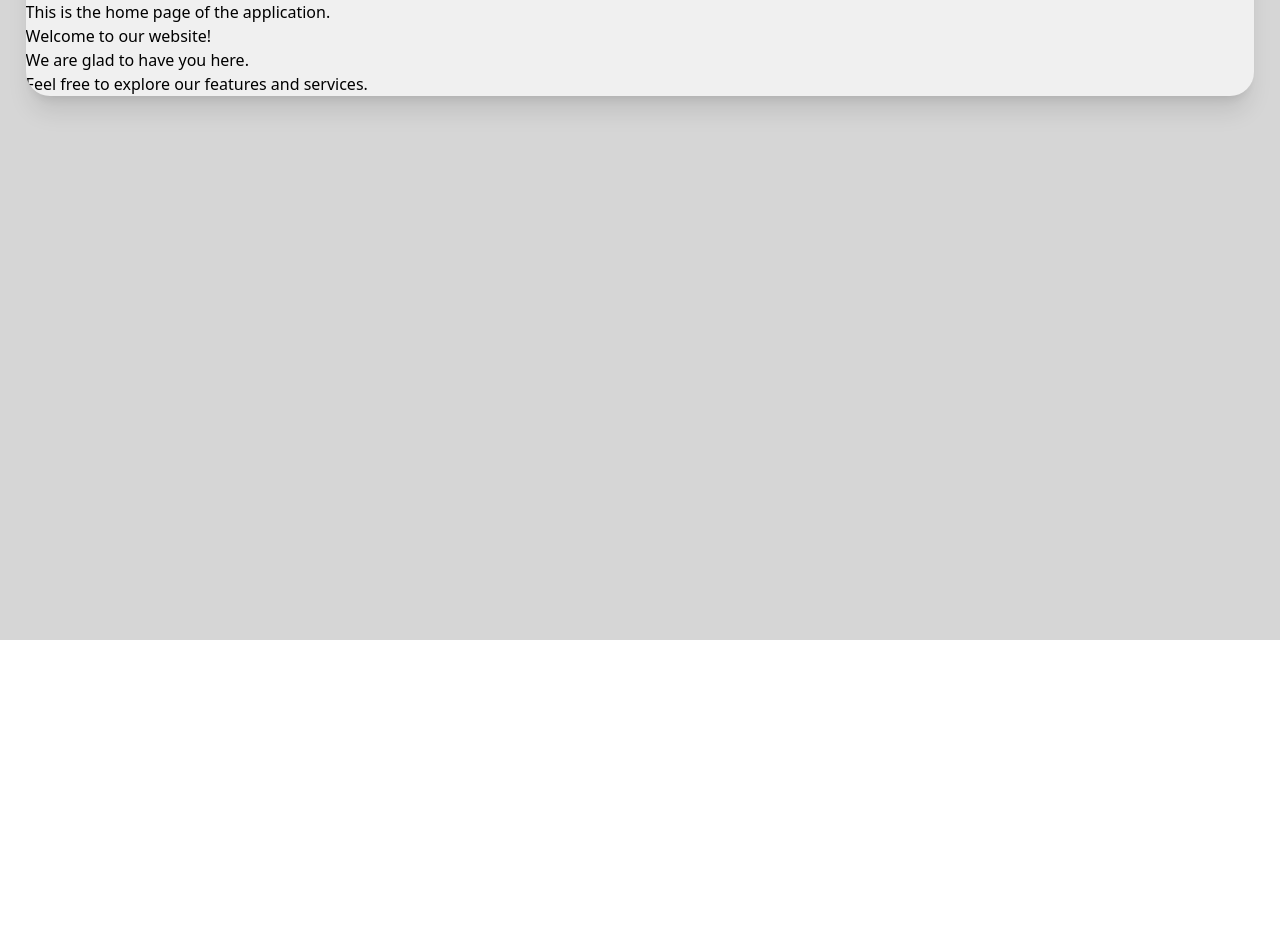
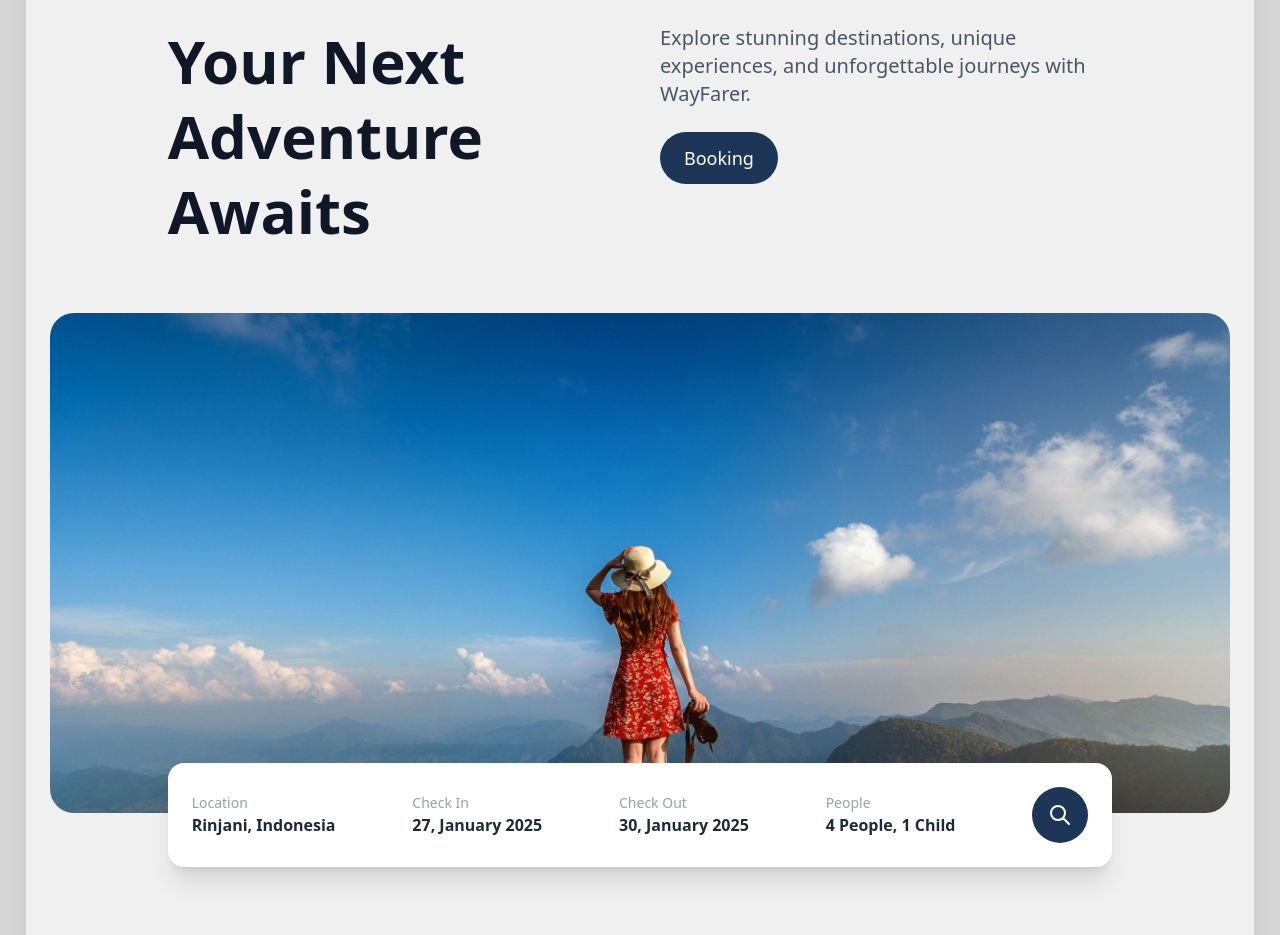
Before and after one commit to Fica-Web/Smart-Travels, a React (Vite) app in the folder frontend/: page / in a window 1280 px wide. Shown: the part 160-1095 px from the top of the page. Before the commit the page ends 800 px from the top, so only its background shows below. Built offline with nearby package versions, Linux system fonts and the light colour scheme.

Commit message:
add herosection

```diff
--- /dev/null
+++ b/frontend/src/components/shared/Hero.jsx
@@ -0,0 +1,67 @@
+import React from "react";
+import hero from '../../assets/image/hero/woman-hand-holding-camera-standing-top-rock-nature-travel-concept (1).jpg'
+
+const Hero = () => {
+  return (
+    <section className="w-full bg-[#f0f0f0] pb-16">
+      <div className="container mx-auto flex flex-col items-center px-6">
+
+        {/* Title, Description, and Button */}
+        <div className="flex flex-col md:flex-row justify-between items-center md:items-start gap-10 w-full md:w-4/5 mt-12 text-left">
+
+          {/* Left (Heading) */}
+          <div className="flex-1">
+            <h1 className="text-4xl sm:text-5xl md:text-6xl font-bold leading-tight text-gray-900">
+              Your Next <br /> Adventure Awaits
+            </h1>
+          </div>
+
+          {/* Right (Paragraph + Button) */}
+          <div className="flex-1 flex flex-col items-start">
+            <p className="text-base sm:text-lg md:text-xl text-gray-600 mb-6">
+              Explore stunning destinations, unique experiences, and unforgettable journeys with WayFarer.
+            </p>
+            <button className="px-6 py-3 bg-[#1d3557] text-white rounded-full text-base sm:text-lg hover:bg-[#16314d] transition-all duration-300">
+              Booking
+            </button>
+          </div>
+
+        </div>
+
+        {/* Hero Image */}
+        <div className="mt-16 w-full rounded-3xl overflow-hidden">
+          <img
+            src={hero}
+            alt="Mountains"
+            className="w-full object-cover h-[300px] sm:h-[400px] md:h-[500px]"
+          />
+        </div>
+
+        {/* Search Card */}
+        <div className="bg-white shadow-xl rounded-2xl p-6 flex flex-wrap justify-between items-center gap-6 mt-[-50px] relative z-10 w-11/12 md:w-4/5">
+          {[
+            { label: "Location", value: "Rinjani, Indonesia" },
+            { label: "Check In", value: "27, January 2025" },
+            { label: "Check Out", value: "30, January 2025" },
+            { label: "People", value: "4 People, 1 Child" },
+          ].map((item, index) => (
+            <div key={index} className="flex flex-col items-start w-full sm:w-auto">
+              <span className="text-gray-400 text-sm">{item.label}</span>
+              <span className="text-gray-800 font-semibold">{item.value}</span>
+            </div>
+          ))}
+
+          {/* Search Icon */}
+          <button className="bg-[#1d3557] p-4 rounded-full hover:bg-[#16314d] transition-all duration-300">
+            <svg xmlns="http://www.w3.org/2000/svg" className="h-6 w-6 text-white" fill="none" viewBox="0 0 24 24" stroke="currentColor">
+              <path strokeLinecap="round" strokeLinejoin="round" strokeWidth={2} d="M21 21l-6-6m2-5a7 7 0 11-14 0 7 7 0 0114 0z" />
+            </svg>
+          </button>
+        </div>
+
+      </div>
+    </section>
+  );
+};
+
+export default Hero;
--- a/frontend/src/pages/HomePage.jsx
+++ b/frontend/src/pages/HomePage.jsx
@@ -1,9 +1,11 @@
 import React from 'react'
-import Navbar from '../components/reusable/Navbar'
+import Hero from '../components/shared/Hero'
 
 const HomePage = () => {
     return (
         <div className=' pt-24'>
+            <Hero />
+
 
             <h1>Home Page</h1>
             <p>This is the home page of the application.</p>
```
Also changed, not shown: frontend/src/assets/image/hero/Ruknhero.jpg (added), frontend/src/assets/image/hero/woman-hand-holding-camera-standing-top-rock-nature-travel-concept (1).jpg (added).
